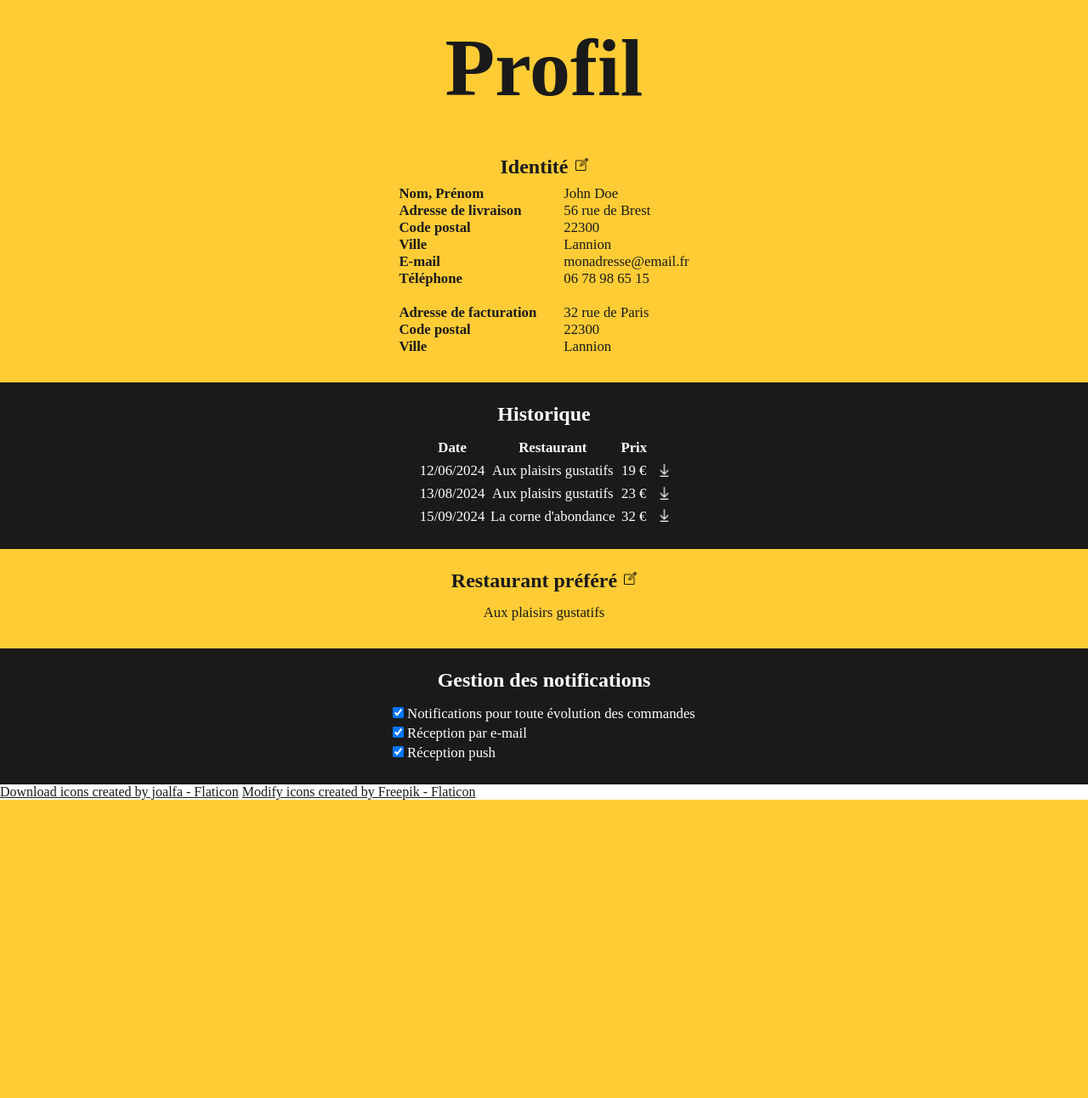
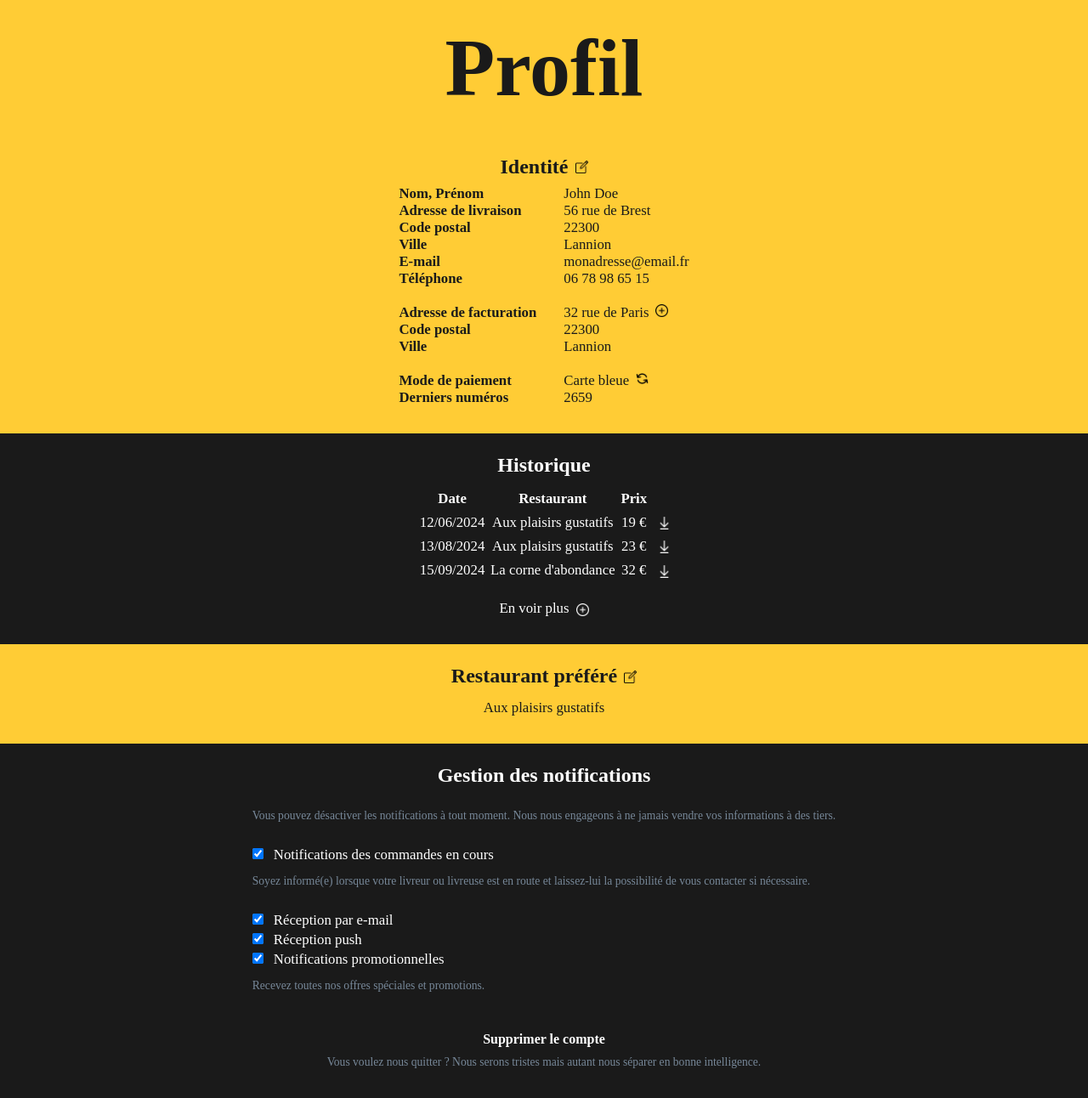
Before and after one commit to tomSample/projet_bts_sio, a PHP site: page /clients.html in a window 1280 px wide. Shown: the whole page at 85% size. Before the commit the page ends 941 px from the top, so only its background shows below. Run offline with PHP 8.4, Linux system fonts and the light colour scheme; lists and menus that the app fills with data are empty.

Commit message:
#Finalisation avec éléments Trello

```diff
--- a/clients.html
+++ b/clients.html
@@ -34,6 +34,7 @@
         <div class="container" id="identity">
             <div class="subtitle">
                 <h2>Identité</h2><img class="icon" src="./img/icon/editing.png">
+
                     <!--Réutiliser inscription pour les modifications-->
             </div>
             <div class="grid">
@@ -47,7 +48,10 @@
                     <br>
                     Adresse de facturation<br>
                     Code postal<br>
-                    Ville
+                    Ville<br>
+                    <br>
+                    Mode de paiement<br>
+                    Derniers numéros<br>
                     </p>
                 </div>
 
@@ -59,9 +63,12 @@
                     monadresse@email.fr<br>
                     06 78 98 65 15<br>
                     <br>
-                    32 rue de Paris<br>
+                    32 rue de Paris<img class="icon__intern" src="./img/icon/add.png"><br>
                     22300<br>
-                    Lannion
+                    Lannion<br>
+                    <br>
+                    Carte bleue<img class="icon__intern" src="./img/icon/arrow.png"><br>
+                    2659<br>
                     </p>
                 </div>
             </div>
@@ -83,6 +90,9 @@
                     </tr>
                 </table>
             </div>
+            <div class="add">
+                <p>En voir plus</p><img class="icon" src="./img/icon/add.png">
+            </div>
         </div>
 
         <div class="container" id="love">
@@ -99,13 +109,27 @@
             <div class="subtitle">
                 <h2>Gestion des notifications</h2>
             </div>
-            <div class="chosen">
+            <div id="chosen">
+                <p>Vous pouvez désactiver les notifications à tout moment. Nous nous engageons à ne jamais vendre vos informations à des tiers.
+                </p><br>
                 <input type="checkbox" id="states" names="states" checked>
-                <label for= "states">Notifications pour toute évolution des commandes</label><br>
+                <label for= "states">Notifications des commandes en cours</label><br>
+                <p>Soyez informé(e) lorsque votre livreur ou livreuse est en route et laissez-lui la possibilité de vous contacter si nécessaire.
+                </p><br>
+
                 <input type="checkbox" id="email" names="email" checked>
                 <label for= "email">Réception par e-mail</label><br>
                 <input type="checkbox" id="push" names="push" checked>
-                <label for= "push">Réception push</label>
+                <label for= "push">Réception push</label><br>
+                <input type="checkbox" id="publicity" names="publicity" checked>
+                <label for= "publicity">Notifications promotionnelles</label><br>
+                <p>Recevez toutes nos offres spéciales et promotions.
+                </p><br>
+
+                <br>
+                <h4>Supprimer le compte</h4>
+                <p class="delete">Vous voulez nous quitter ? Nous serons tristes mais autant nous séparer en bonne intelligence.
+                </p>
             </div>
         </div>
     </section>
@@ -123,6 +147,8 @@
 </body>
 
 
-    <!-- ===licences=== -->
+    <!-- ===licences===
     <a href="https://www.flaticon.com/free-icons/download" title="download icons">Download icons created by joalfa - Flaticon</a>
     <a href="https://www.flaticon.com/free-icons/modify" title="modify icons">Modify icons created by Freepik - Flaticon</a>
+    <a href="https://www.flaticon.com/free-icons/plus" title="plus icons">Plus icons created by dmitri13 - Flaticon</a>
+    <a href="https://www.flaticon.com/free-icons/user-interface" title="user interface icons">User interface icons created by QudaDesign - Flaticon</a> -->
--- a/styles/styles.css
+++ b/styles/styles.css
@@ -173,6 +173,12 @@ footer a {
     height: 15;
     margin-top: 0.2rem;
     margin-left: 0.5rem;
+    padding-top: 0.2rem;
+}
+.icon__intern {
+    width: 15;
+    height: 15;
+    margin-left: 0.5rem;
 }
 
 .subtitle {
@@ -221,7 +227,7 @@ footer a {
     background-color: var(--black);
 }
 
-#history h2, #setup h2, #setup label {
+#history h2, #history p, #setup h2, #setup label, #setup p, #setup h4 {
     color: var(--white);
 }
 
@@ -247,6 +253,13 @@ footer a {
     margin-bottom: 0.3rem;
 }
 
+#history .add {
+    display: flex;
+    flex-direction: row;
+    align-items: center;
+    margin-top: .75rem;
+}
+
 #love p {
     padding-top: 0.1rem;
 }
@@ -255,10 +268,20 @@ footer a {
     padding-bottom: 1rem;
 }
 
-.chosen input {
+#chosen input {
     margin-bottom: .5rem;
 }
 
-.chosen label {
+#chosen label {
     font-size: 1.05rem;
+    padding-left: 0.5rem;
 }
+
+#chosen p {
+    font-size: .85rem;
+    color: #778899;
+}
+
+#chosen h4, #chosen .delete {
+    text-align: center;
+}
```
Also changed, not shown: img/icon/add.png (added), img/icon/arrow.png (added), 1 other file.
